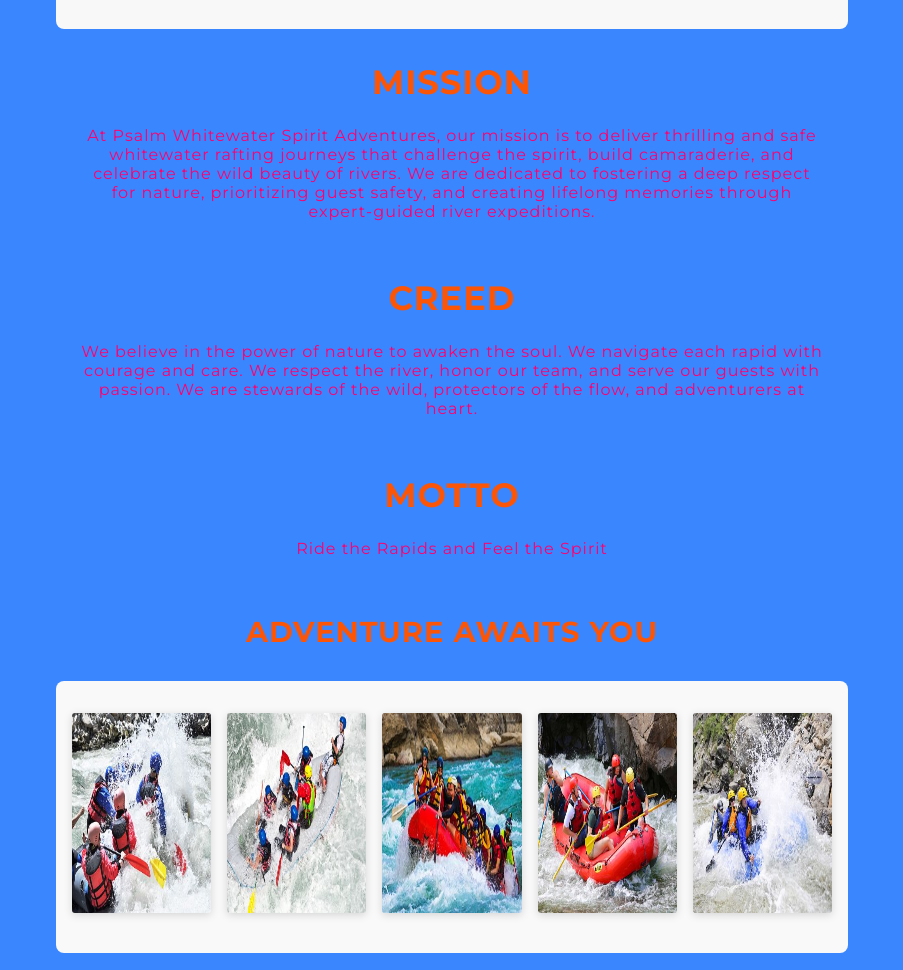
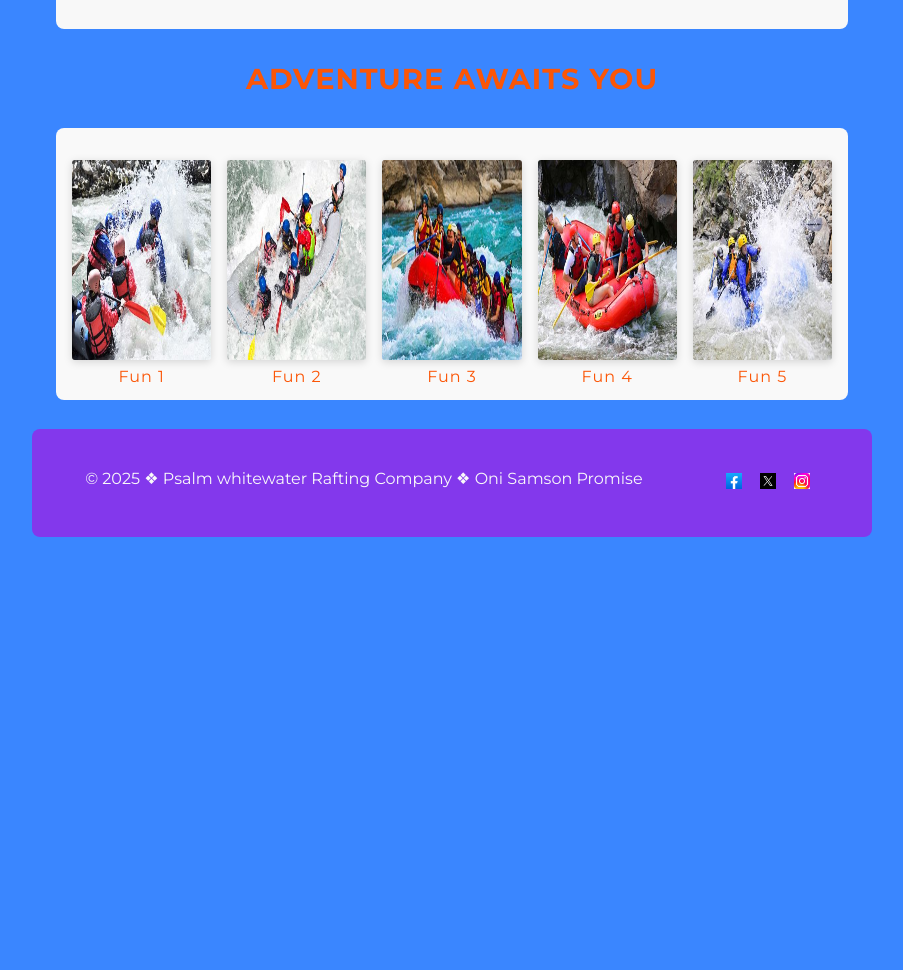
Before and after one commit to sampromiseofficial/wdd130, a plain HTML site: page wwr/about.html in a window 1280 px wide. Shown: the part 989-1959 px from the top of the page, without its empty margins (188-1091 px from the left). After the commit the page ends 1530 px from the top, so only its background shows below. Drawn offline with Linux system fonts and the light colour scheme.

Commit message:
week 4 assignment

```diff
--- a/wwr/about.html
+++ b/wwr/about.html
@@ -58,52 +58,33 @@
         </section>
 
         <section>
-            <h3>MISSION</h3>
-            <p>
-                    At Psalm Whitewater Spirit Adventures, our mission is to deliver thrilling and safe whitewater rafting journeys that challenge the spirit, build camaraderie,
-                    and celebrate the wild beauty of rivers. We are dedicated to fostering a deep respect for nature, prioritizing guest safety,
-                    and creating lifelong memories through expert-guided river expeditions.
-            </p>
-        </section>
-
-        <section>
-            <h3>CREED</h3>
-            <p>
-                    We believe in the power of nature to awaken the soul.
-                    We navigate each rapid with courage and care.
-                    We respect the river, honor our team, and serve our guests with passion.
-                    We are stewards of the wild, protectors of the flow, and adventurers at heart.
-            </p>
-        </section>
-
-        <section>
-            <h3>MOTTO</h3>
-            <p>Ride the Rapids and Feel the Spirit </p>
-        </section>
-
-        <section>
             <h2>ADVENTURE AWAITS YOU</h2>
             <div class="adventure-gallery">
                 <figure>
                     <img src="images/adventure1.jpg" alt="Adventure 1">
+                      <figcaption>Fun 1</figcaption>
                 </figure>
                 <figure>
                     <img src="images/adventure2.jpg" alt="Adventure 2">
+                      <figcaption>Fun 2</figcaption>
                 </figure>
                 <figure>
                     <img src="images/adventure5.jpg" alt="Adventure 5">
+                      <figcaption>Fun 3</figcaption>
                 </figure>
                 <figure>
                     <img src="images/adventure3.jpg" alt="Adventure 3">
+                      <figcaption>Fun 4</figcaption>
                 </figure>
                 <figure>
                     <img src="images/adventure4.jpg" alt="Adventure 4">
+                      <figcaption>Fun 5</figcaption>
                 </figure>
             </div>
         </section>
     </main>
     <footer>
-        <p> &copy; 2025 &#10070; Psalm whitewater Rafting Company &#10070; Oni Samson Promise </p>
+        <p> &copy; 2025 &#10070; Psalm whitewater Rafting Company &#10070; Oni Samson Promise</p>
         <nav class="socialmedia">
             <a href="">
                 <img src="images/facebook_image.jpg" alt="">
--- a/wwr/styles/rafting.css
+++ b/wwr/styles/rafting.css
@@ -41,31 +41,23 @@ header img {
     border-radius: 0.2rem;
 }
 
-
-nav a {
+nav {
     margin: 0 10px;
     text-decoration: none;
     color: white;
     font-weight: bold;
+    display: flex;
+    justify-content:space-around;
+}
 
+nav a {
+    text-decoration: none;
 }
 
 h1, h2 {
     font-family: var(--heading-font);
     color: var(--primary-color);
     text-align: center;
-}
-
-h3 {
-    font-family: var(--heading-font);
-    color: var(--primary-color);
-    text-align: center;
-}
-
-p {
-    text-align: center;
-    color: #FF006E;
-    font-size: 1rem;
 }
 
 nav, p, section, article {
@@ -91,7 +83,7 @@ nav, p, section, article {
     width: 100%;
     padding: 16px;
     text-align: center;
-    background-color: rgba(131, 56, 236, 0.8);
+    background-color: var(--accent1-color);
     color: white;
     font-size: 2rem;
     font-family: var(--heading-font);
@@ -161,7 +153,7 @@ section h2 {
     font-size: 0.90rem;
     text-align: justify;
     padding: 0 5px;
-    color:#FF006E
+    color: var(--secondary-color);
 }
 
 /* Adventure Section */
@@ -199,6 +191,11 @@ section, h2 {
     box-shadow: 0 2px 8px rgba(0, 0, 0, 0.15);
 }
 
+figcaption {
+    font-size: 1rem;
+    text-align: center;
+}
+
 footer {
     background-color: var(--accent1-color);
     color: white;
@@ -206,6 +203,9 @@ footer {
     text-align: center;
     border-radius: 0.5rem;
     margin-bottom: 0.2rem;
+    display: flex;
+    justify-content:space-around;
+
 }
 
 footer p {
@@ -215,4 +215,5 @@ footer p {
 footer img {
     height: 24px;
     margin: 0 5px;
+    padding: 0.25rem;
 }
```
